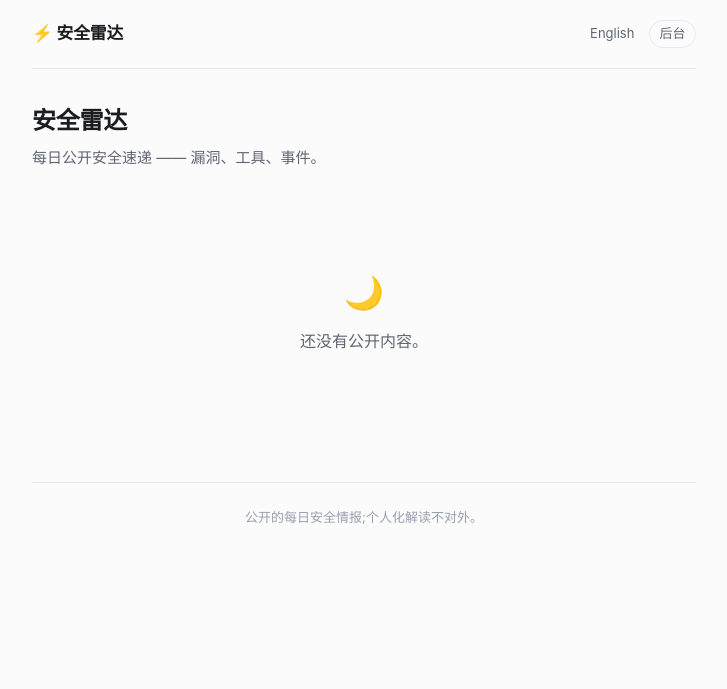
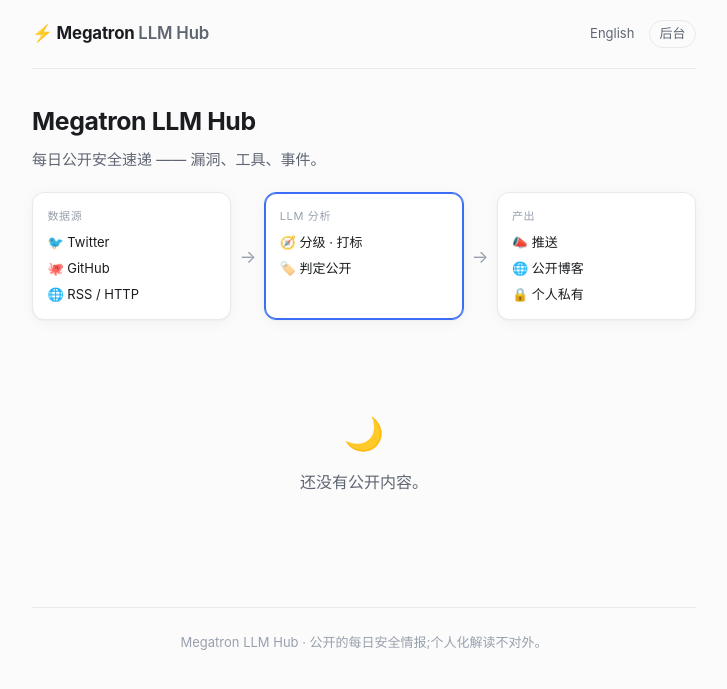
Before and after one commit to ElectQ/Megatron, a FastAPI app: page /zh in a window 1280 px wide. Shown: the top 689 px of the page, without its empty margins (276-1003 px from the left). Run offline with FastAPI, Linux system fonts and the light colour scheme; data that the repository does not hold is empty.

Commit message:
feat(public): date-grouped homepage — Megatron LLM Hub blog
Homepage now browses public digests by date: each day lists every
安全推送流 (source stream) that published something public that day, so
a reader can survey the whole day across streams, blog-style. Adds a
pinned data-flow diagram (Sources → LLM analysis → Output) as the hero,
and rebrands the frontend as "Megatron LLM Hub".

- public_view.public_days(): group public digests by date, newest first,
  each date carrying its sorted streams.
- public_api home passes days; home.html renders the flow hero + per-date
  stream cards; base.html rebrand + title/footer.
- i18n: flow-diagram strings (LLM analysis / tier & tag / mark public /
  Output / push / public blog / private).

Co-Authored-By: Claude Opus 4.8 (1M context) <noreply@anthropic.com>

```diff
--- a/src/megatron/web/i18n.py
+++ b/src/megatron/web/i18n.py
@@ -179,6 +179,14 @@ _ZH: dict[str, str] = {
     "Must-see": "必看",
     "Recommended": "推荐",
     "More": "更多",
+    # Hero data-flow diagram
+    "LLM analysis": "LLM 分析",
+    "tier & tag": "分级 · 打标",
+    "mark public": "判定公开",
+    "Output": "产出",
+    "push": "推送",
+    "public blog": "公开博客",
+    "private": "个人私有",
 }
 
 _TABLES: dict[str, dict[str, str]] = {"zh": _ZH}
--- a/src/megatron/web/public_api.py
+++ b/src/megatron/web/public_api.py
@@ -16,7 +16,7 @@ from sqlalchemy.ext.asyncio import AsyncSession
 from ..core.db import get_session
 from .day_api import _latest_bundle
 from .i18n import SUPPORTED_LANGS, make_translator
-from .public_view import has_public, public_recent, public_view
+from .public_view import has_public, public_days, public_view
 
 router = APIRouter(tags=["public"])
 templates = Jinja2Templates(directory="src/megatron/web/templates")
@@ -71,8 +71,8 @@ async def public_root(request: Request):
 @router.get("/{lang}", response_class=HTMLResponse)
 async def public_home(lang: str, request: Request, session: AsyncSession = Depends(get_session)):
     _lang_or_404(lang)
-    recent = await public_recent(session)
-    return _render(request, lang, "public/home.html", recent=recent)
+    days = await public_days(session)
+    return _render(request, lang, "public/home.html", days=days)
 
 
 @router.get("/{lang}/{source_id}/{date}", response_class=HTMLResponse)
--- a/src/megatron/web/public_view.py
+++ b/src/megatron/web/public_view.py
@@ -98,4 +98,22 @@ async def public_recent(session: AsyncSession, limit: int = 40) -> list[dict]:
     return out
 
 
-__all__ = ["has_public", "public_items", "public_recent", "public_view"]
+async def public_days(session: AsyncSession, limit_days: int = 30) -> list[dict]:
+    """Public digests grouped by date (newest first) — the blog's day-at-a-glance.
+
+    Each day lists every source (安全推送流) that published something that day, so
+    a reader can browse the whole day across streams.
+    """
+    flat = await public_recent(session, limit=200)
+    by_date: dict[str, list[dict]] = {}
+    for entry in flat:
+        by_date.setdefault(entry["date"], []).append(entry)
+    days = [
+        {"date": date, "streams": sorted(streams, key=lambda s: s["source_id"])}
+        for date, streams in by_date.items()
+    ]
+    days.sort(key=lambda d: d["date"], reverse=True)
+    return days[:limit_days]
+
+
+__all__ = ["has_public", "public_days", "public_items", "public_recent", "public_view"]
--- a/src/megatron/web/templates/public/base.html
+++ b/src/megatron/web/templates/public/base.html
@@ -4,7 +4,7 @@
 <meta charset="UTF-8">
 <meta name="viewport" content="width=device-width, initial-scale=1">
 <meta name="referrer" content="no-referrer">
-<title>{% block title %}{{ t('Security Radar') }}{% endblock %}</title>
+<title>{% block title %}Megatron LLM Hub{% endblock %}</title>
 {% block head %}{% endblock %}
 <style>
   /* A blog, not the admin shell: public, indexable, self-contained, no CDN. */
@@ -37,7 +37,7 @@
 <body>
 <div class="wrap">
   <header class="site">
-    <a class="brand" href="/{{ lang }}">⚡ {{ t('Security Radar') }}</a>
+    <a class="brand" href="/{{ lang }}">⚡ Megatron <span style="color:var(--muted);font-weight:600">LLM Hub</span></a>
     <div class="right">
       <a href="/{{ other_lang }}{{ here_suffix or '' }}">{{ langs[other_lang] }}</a>
       <a class="admin" href="/ui/login">{{ t('Admin') }}</a>
@@ -46,7 +46,7 @@
 
   {% block content %}{% endblock %}
 
-  <footer class="site">{{ t('Public daily security intelligence. Personal analysis stays private.') }}</footer>
+  <footer class="site">Megatron LLM Hub · {{ t('Public daily security intelligence. Personal analysis stays private.') }}</footer>
 </div>
 </body>
 </html>
--- a/src/megatron/web/templates/public/home.html
+++ b/src/megatron/web/templates/public/home.html
@@ -1,29 +1,78 @@
 {% extends "public/base.html" %}
-{% block title %}{{ t('Security Radar') }}{% endblock %}
+{% block title %}Megatron LLM Hub{% endblock %}
+{% block head %}
+<style>
+  /* Hero data-flow diagram: 采集源 → LLM 分析 → 产出. Flexbox so it is responsive
+     and theme-aware; stacks vertically on a phone. */
+  .flow{display:flex;align-items:stretch;gap:.5rem;margin:1.25rem 0 2.5rem;flex-wrap:wrap}
+  .flow .stage{flex:1 1 9rem;min-width:8.5rem;background:var(--surface);border:1px solid var(--border);
+    border-radius:.75rem;padding:.85rem .9rem;box-shadow:var(--shadow)}
+  .flow .stage .cap{font-size:.6875rem;text-transform:uppercase;letter-spacing:.06em;color:var(--faint);margin-bottom:.4rem}
+  .flow .stage .rows{display:flex;flex-direction:column;gap:.3rem;font-size:.8125rem}
+  .flow .stage .rows span{display:flex;align-items:center;gap:.4rem}
+  .flow .stage.brainy{border-color:var(--accent);box-shadow:0 0 0 1px var(--accent) inset,var(--shadow)}
+  .flow .arrow{align-self:center;color:var(--faint);font-size:1.1rem;flex:0 0 auto}
+  @media (max-width:34rem){
+    .flow{flex-direction:column}
+    .flow .arrow{transform:rotate(90deg);align-self:flex-start;margin-left:1.5rem}
+  }
+  .lede h1{font-size:1.55rem;margin:0 0 .35rem;letter-spacing:-.015em}
+  .lede p{color:var(--muted);font-size:.9375rem;margin:0}
+
+  .day{margin-top:2.5rem}
+  .day .date{display:flex;align-items:center;gap:.6rem;font-variant-numeric:tabular-nums;
+    font-weight:700;font-size:1.05rem;margin-bottom:.75rem}
+  .day .date::after{content:"";flex:1;height:1px;background:var(--border)}
+  .streams{display:grid;gap:.6rem;grid-template-columns:repeat(auto-fill,minmax(15rem,1fr))}
+  a.stream{display:block;background:var(--surface);border:1px solid var(--border);border-radius:.75rem;
+    padding:.9rem 1rem;text-decoration:none;box-shadow:var(--shadow)}
+  a.stream:hover{border-color:var(--faint)}
+  a.stream .name{font-weight:600;font-size:1rem}
+  a.stream .n{color:var(--muted);font-size:.8125rem;margin-top:.3rem}
+</style>
+{% endblock %}
 {% block content %}
-<div style="margin-bottom:2rem">
-  <h1 style="font-size:1.5rem;margin:0 0 .35rem;letter-spacing:-.01em">{{ t('Security Radar') }}</h1>
-  <p style="color:var(--muted);font-size:.9375rem;margin:0">{{ t('A daily digest of publicly notable security items — vulnerabilities, tools, events.') }}</p>
+
+<div class="lede">
+  <h1>Megatron LLM Hub</h1>
+  <p>{{ t('A daily digest of publicly notable security items — vulnerabilities, tools, events.') }}</p>
 </div>
 
-{% if not recent %}
-  <div style="text-align:center;color:var(--muted);padding:4rem 1rem">
+<div class="flow" aria-label="data flow">
+  <div class="stage">
+    <div class="cap">{{ t('Sources') }}</div>
+    <div class="rows"><span>🐦 Twitter</span><span>🐙 GitHub</span><span>🌐 RSS / HTTP</span></div>
+  </div>
+  <div class="arrow">→</div>
+  <div class="stage brainy">
+    <div class="cap">{{ t('LLM analysis') }}</div>
+    <div class="rows"><span>🧭 {{ t('tier & tag') }}</span><span>🏷️ {{ t('mark public') }}</span></div>
+  </div>
+  <div class="arrow">→</div>
+  <div class="stage">
+    <div class="cap">{{ t('Output') }}</div>
+    <div class="rows"><span>📣 {{ t('push') }}</span><span>🌐 {{ t('public blog') }}</span><span>🔒 {{ t('private') }}</span></div>
+  </div>
+</div>
+
+{% if not days %}
+  <div style="text-align:center;color:var(--muted);padding:3rem 1rem">
     <div style="font-size:2rem;margin-bottom:.5rem">🌙</div>
     {{ t('Nothing published yet.') }}
   </div>
 {% else %}
-  <div style="display:flex;flex-direction:column;gap:.75rem">
-    {% for p in recent %}
-    <a href="/{{ lang }}/{{ p.source_id }}/{{ p.date }}"
-       style="display:block;background:var(--surface);border:1px solid var(--border);border-radius:.75rem;
-              padding:1rem 1.15rem;text-decoration:none;box-shadow:var(--shadow)">
-      <div style="display:flex;align-items:baseline;justify-content:space-between;gap:.75rem">
-        <span style="font-weight:600;font-size:1.0625rem">{{ p.title }}</span>
-        <span style="color:var(--faint);font-size:.8125rem;font-variant-numeric:tabular-nums">{{ p.date }}</span>
-      </div>
-      <div style="color:var(--muted);font-size:.8125rem;margin-top:.35rem">{{ p.count }} {{ t('items') }}</div>
-    </a>
-    {% endfor %}
-  </div>
+  {% for d in days %}
+  <section class="day">
+    <div class="date">{{ d.date }}</div>
+    <div class="streams">
+      {% for s in d.streams %}
+      <a class="stream" href="/{{ lang }}/{{ s.source_id }}/{{ d.date }}">
+        <div class="name">{{ s.title }}</div>
+        <div class="n">{{ s.count }} {{ t('items') }}</div>
+      </a>
+      {% endfor %}
+    </div>
+  </section>
+  {% endfor %}
 {% endif %}
 {% endblock %}
```
